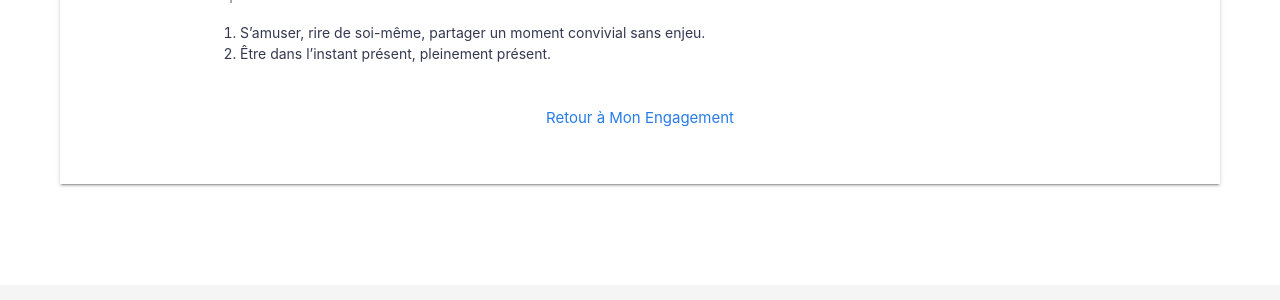
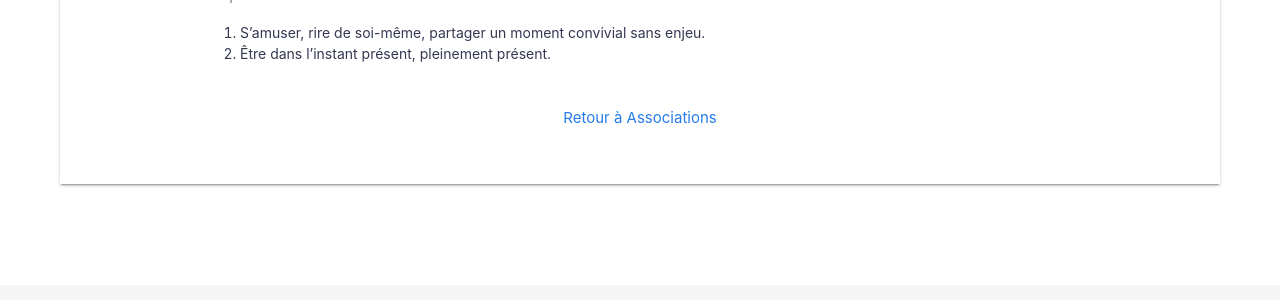
Before and after one commit to IsmaelSANE/sabine-coach, a Jekyll site: the page built from _posts/2016-03-20-explorer-la-spontanee-attitude.md, in a window 1280 px wide. Shown: the part 840-1140 px from the top of the page. Built offline with Jekyll 4.4.1, drawn with Linux system fonts in a browser that asks for light colours; nearby versions of some CDN libraries; some web fonts are replaced.

Commit message:
Fix links on cards

```diff
--- a/_posts/2016-03-20-explorer-la-spontanee-attitude.md
+++ b/_posts/2016-03-20-explorer-la-spontanee-attitude.md
@@ -7,7 +7,7 @@
 subtitle: Mon Engagement
 line: « L’humour renforce notre instinct de survie et sauvegarde notre santé d’esprit »
 author: -Charlie Chaplin-
-link: Mon Engagement
+link: Associations
 cardstitle: Mes ateliers
 url: ateliers-engagement
 featured-img: atelier-liberer
```
Also changed, not shown: _posts/2016-02-20-spectacle-a-theme.md (+1 -1 lines).
